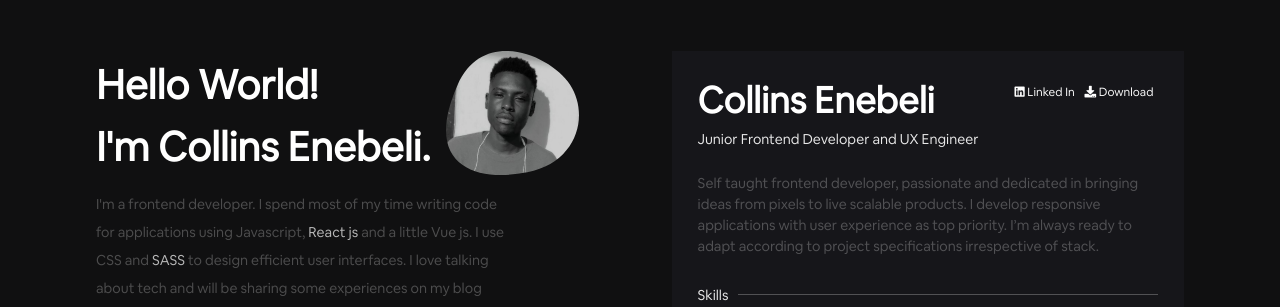
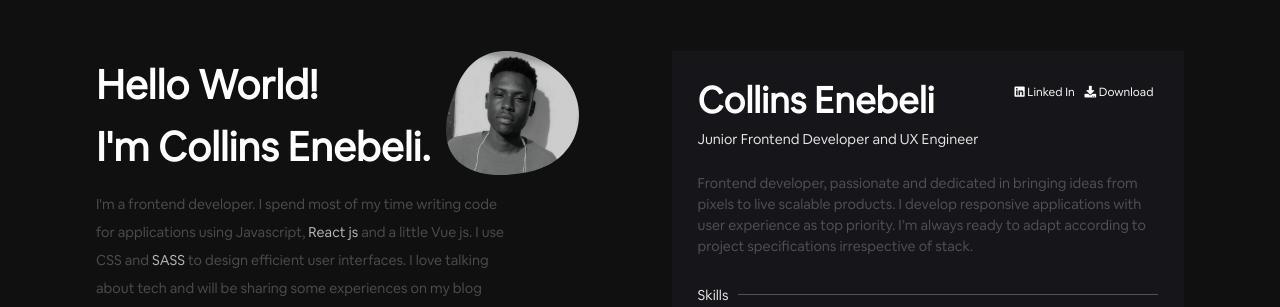
Before and after one commit to kadetXx/kadet.dev, a React (Create React App) app: page /resume in a window 1280 px wide. Shown: the top 307 px of the page. Built offline with nearby package versions, Linux system fonts and the light colour scheme.

Commit message:
minor changes

```diff
--- a/src/components/resume/Resume.jsx
+++ b/src/components/resume/Resume.jsx
@@ -24,7 +24,7 @@ export class Resume extends Component {
 
           <div className="summary">
             <p>
-              Self taught frontend developer, passionate and dedicated in bringing ideas from pixels to live scalable products. I develop responsive applications with user experience as top priority. I’m always ready to adapt according to project specifications irrespective of stack.
+              Frontend developer, passionate and dedicated in bringing ideas from pixels to live scalable products. I develop responsive applications with user experience as top priority. I’m always ready to adapt according to project specifications irrespective of stack.
             </p>
           </div>
 
```
